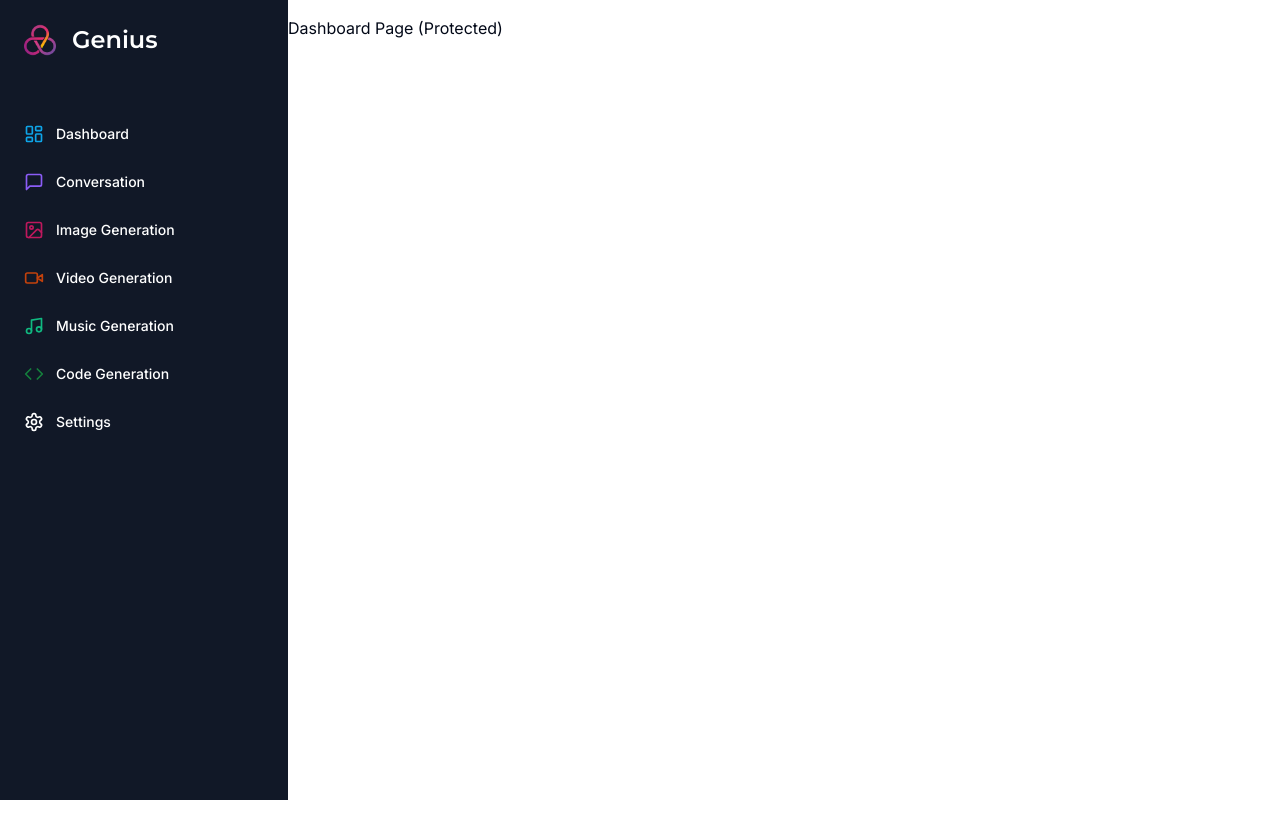
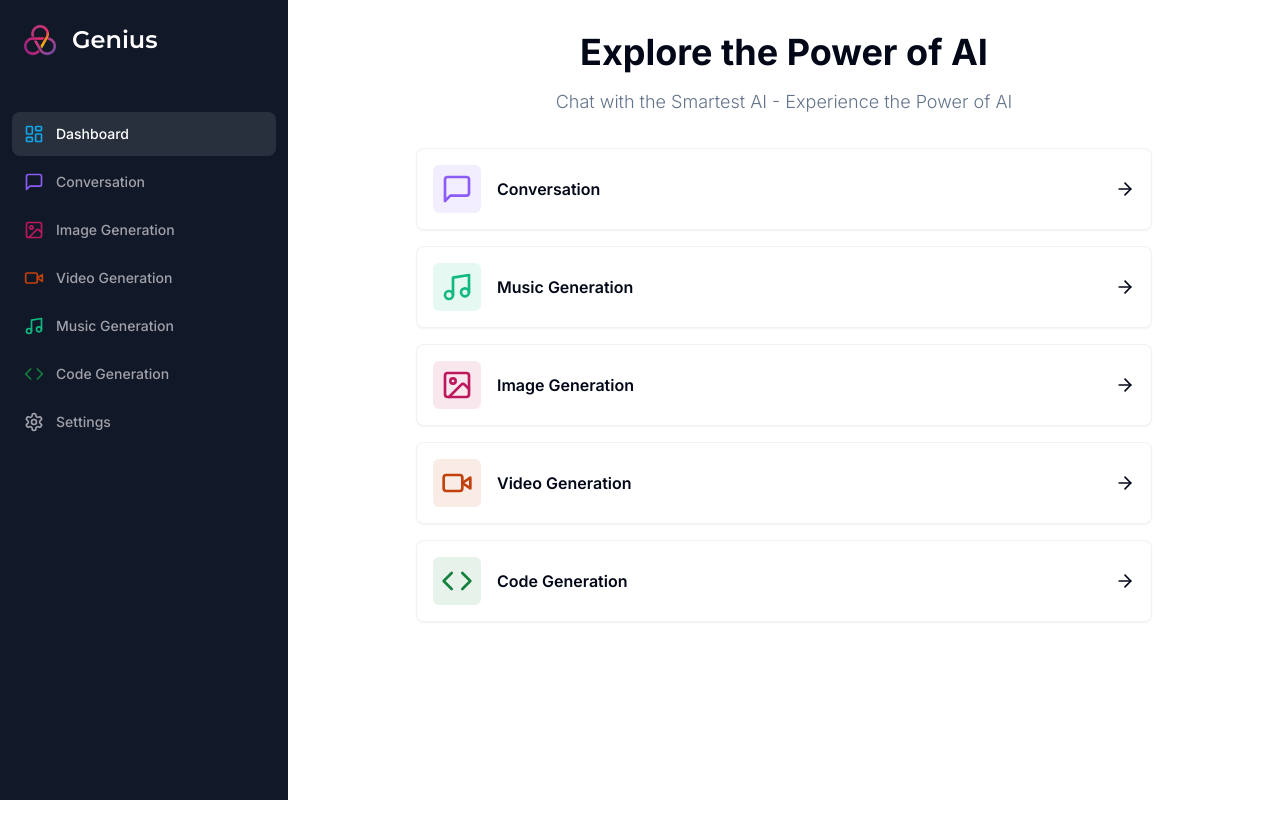
Before and after one commit to nihalmohammed18/genius, a Next.js app: page /dashboard in a window 1280 px wide. Built offline with nearby package versions, Linux system fonts and the light colour scheme.

Commit message:
Create Dashboard Page

```diff
--- a/app/(dashboard)/(routes)/dashboard/page.tsx
+++ b/app/(dashboard)/(routes)/dashboard/page.tsx
@@ -1,9 +1,88 @@
-import { UserButton } from "@clerk/nextjs";
+"use client";
+
+import { Card } from "@/components/ui/card";
+import { cn } from "@/lib/utils";
+import {
+  ArrowRight,
+  Code,
+  ImageIcon,
+  MessageSquare,
+  Music,
+  VideoIcon,
+} from "lucide-react";
+import { useRouter } from "next/navigation";
+
+const tools = [
+  {
+    label: "Conversation",
+    icon: MessageSquare,
+    color: "text-violet-500",
+    bgColor: "bg-violet-500/10",
+    href: "/conversation",
+  },
+  {
+    label: "Music Generation",
+    icon: Music,
+    color: "text-emerald-500",
+    bgColor: "bg-emerald-500/10",
+    href: "/music",
+  },
+  {
+    label: "Image Generation",
+    icon: ImageIcon,
+    color: "text-pink-700",
+    bgColor: "bg-pink-700/10",
+    href: "/image",
+  },
+  {
+    label: "Video Generation",
+    icon: VideoIcon,
+    color: "text-orange-700",
+    bgColor: "bg-orange-700/10",
+    href: "/video",
+  },
+  {
+    label: "Code Generation",
+    icon: Code,
+    color: "text-green-700",
+    bgColor: "bg-green-700/10",
+    href: "/code",
+  },
+];
 
 const DashboardPage = () => {
+  const router = useRouter();
+
   return (
     <div>
-      <p>Dashboard Page (Protected)</p>
+      <div className="mb-8 space-y-4">
+        <h2 className="text-2xl md:text-4xl font-bold text-center">
+          Explore the Power of AI
+        </h2>
+        <p className="text-muted-foreground font-light text-sm md:text-lg text-center">
+          Chat with the Smartest AI - Experience the Power of AI
+        </p>
+      </div>
+
+      <div className="px-4 md:px-20 lg:px-32 space-y-4">
+        {tools.map((tool) => (
+          <Card
+            onClick={() => router.push(tool.href)}
+            key={tool.href}
+            className="p-4 border-black/5 flex items-center justify-between hover:shadow-md transistion cursor-pointer"
+          >
+            <div className="flex items-center gap-x-4">
+              <div className={cn("p-2 w-fit rounded-md", tool.bgColor)}>
+                <tool.icon className={cn("w-8 h-8", tool.color)} />
+              </div>
+
+              <div className="font-semibold">{tool.label}</div>
+            </div>
+
+            <ArrowRight className="w-5 h-5" />
+          </Card>
+        ))}
+      </div>
     </div>
   );
 };
--- a/components/mobile-sidebar.tsx
+++ b/components/mobile-sidebar.tsx
@@ -5,8 +5,19 @@
 import { Button } from "@/components/ui/button";
 import { Sheet, SheetContent, SheetTrigger } from "@/components/ui/sheet";
 import Sidebar from "@/components/sidebar";
+import { useEffect, useState } from "react";
 
 const MobileSidebar = () => {
+  const [isMounted, setIsMounted] = useState(false);
+
+  useEffect(() => {
+    setIsMounted(true);
+  }, []);
+
+  if (!isMounted) {
+    return null;
+  }
+
   return (
     <Sheet>
       <SheetTrigger>
--- a/components/navbar.tsx
+++ b/components/navbar.tsx
@@ -4,7 +4,7 @@
 
 const Navbar = () => {
   return (
-    <div className="flex items-center mt-4">
+    <div className="flex items-center p-4">
       <MobileSidebar />
       <div className="flex w-full justify-end">
         <UserButton afterSignOutUrl="/" />
--- a/components/sidebar.tsx
+++ b/components/sidebar.tsx
@@ -3,6 +3,7 @@
 import { Montserrat } from "next/font/google";
 import Image from "next/image";
 import Link from "next/link";
+import { usePathname } from "next/navigation";
 
 import { cn } from "@/lib/utils";
 import {
@@ -62,6 +63,8 @@
 ];
 
 const Sidebar = () => {
+  const pathname = usePathname();
+
   return (
     <div className="space-y-4 py-4 flex flex-col h-full bg-[#111827] text-white">
       <div className="px-3 py-2 flex-1">
@@ -79,7 +82,12 @@
             <Link
               href={route.href}
               key={route.href}
-              className="text-sm group flex p-3 w-full justify-start font-medium cursor-pointer hover:text-white hover:bg-white/10 rounded-lg transition"
+              className={cn(
+                "text-sm group flex p-3 w-full justify-start font-medium cursor-pointer hover:text-white hover:bg-white/10 rounded-lg transition",
+                pathname === route.href
+                  ? "text-white bg-white/10"
+                  : "text-zinc-400"
+              )}
             >
               <div className="flex items-center flex-1">
                 <route.icon className={cn("h-5 w-5 mr-3", route.color)} />
--- /dev/null
+++ b/components/ui/card.tsx
@@ -0,0 +1,79 @@
+import * as React from "react"
+
+import { cn } from "@/lib/utils"
+
+const Card = React.forwardRef<
+  HTMLDivElement,
+  React.HTMLAttributes<HTMLDivElement>
+>(({ className, ...props }, ref) => (
+  <div
+    ref={ref}
+    className={cn(
+      "rounded-lg border bg-card text-card-foreground shadow-sm",
+      className
+    )}
+    {...props}
+  />
+))
+Card.displayName = "Card"
+
+const CardHeader = React.forwardRef<
+  HTMLDivElement,
+  React.HTMLAttributes<HTMLDivElement>
+>(({ className, ...props }, ref) => (
+  <div
+    ref={ref}
+    className={cn("flex flex-col space-y-1.5 p-6", className)}
+    {...props}
+  />
+))
+CardHeader.displayName = "CardHeader"
+
+const CardTitle = React.forwardRef<
+  HTMLParagraphElement,
+  React.HTMLAttributes<HTMLHeadingElement>
+>(({ className, ...props }, ref) => (
+  <h3
+    ref={ref}
+    className={cn(
+      "text-2xl font-semibold leading-none tracking-tight",
+      className
+    )}
+    {...props}
+  />
+))
+CardTitle.displayName = "CardTitle"
+
+const CardDescription = React.forwardRef<
+  HTMLParagraphElement,
+  React.HTMLAttributes<HTMLParagraphElement>
+>(({ className, ...props }, ref) => (
+  <p
+    ref={ref}
+    className={cn("text-sm text-muted-foreground", className)}
+    {...props}
+  />
+))
+CardDescription.displayName = "CardDescription"
+
+const CardContent = React.forwardRef<
+  HTMLDivElement,
+  React.HTMLAttributes<HTMLDivElement>
+>(({ className, ...props }, ref) => (
+  <div ref={ref} className={cn("p-6 pt-0", className)} {...props} />
+))
+CardContent.displayName = "CardContent"
+
+const CardFooter = React.forwardRef<
+  HTMLDivElement,
+  React.HTMLAttributes<HTMLDivElement>
+>(({ className, ...props }, ref) => (
+  <div
+    ref={ref}
+    className={cn(" flex items-center p-6 pt-0", className)}
+    {...props}
+  />
+))
+CardFooter.displayName = "CardFooter"
+
+export { Card, CardHeader, CardFooter, CardTitle, CardDescription, CardContent }
```
